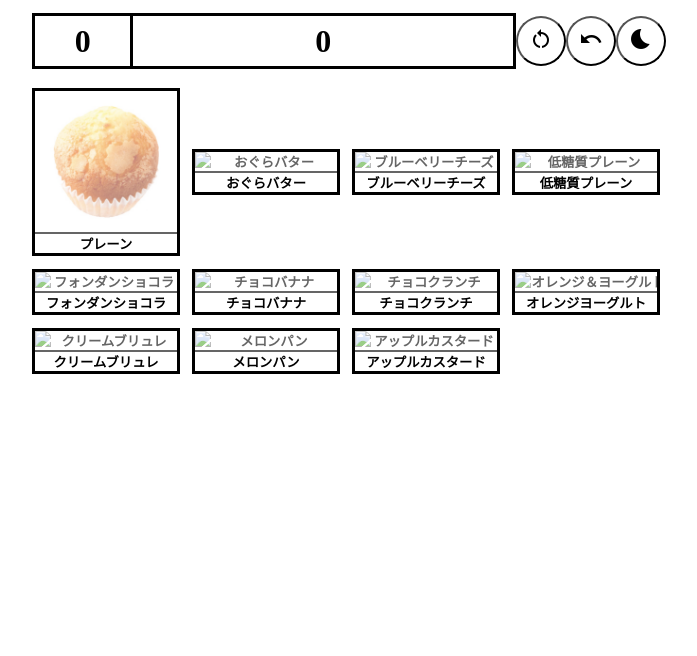
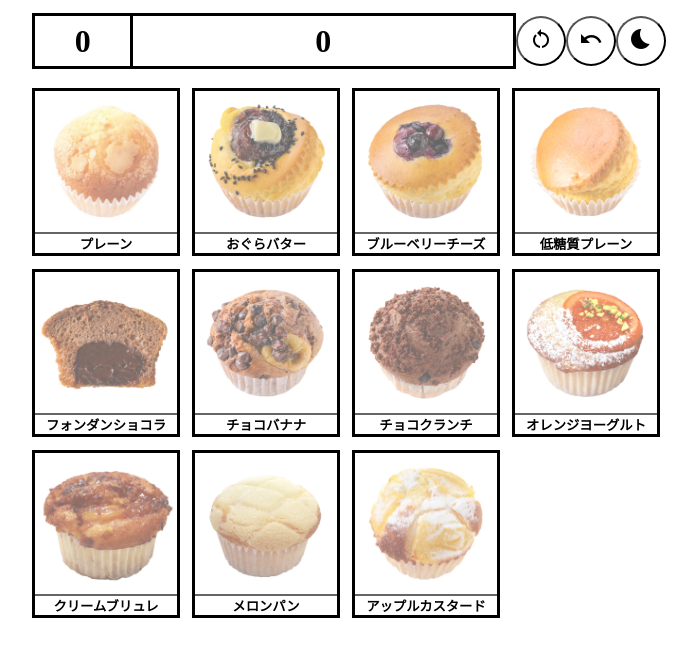
Before and after one commit to ojiro-doi/muffin-calculator, a plain HTML site: page index.html in a window 1280 px wide. Shown: the whole page, without its empty margins (294-991 px from the left). Drawn offline with Linux system fonts and the light colour scheme.

Commit message:
indexファイル修正

```diff
--- a/index.html
+++ b/index.html
@@ -32,22 +32,22 @@
         <div class="btn-wrapper">
             <div class="btn-line a-line">
                 <button class="btn" onclick="buttonClick('btn0')"><img class="image" src="/images/m_Plane.jpg" alt="プレーン"><span class="btn-name">name</span></button>
-                <button class="btn" onclick="buttonClick('btn1')"><img class="image" src="/public/images/m_Ogura.jpg" alt="おぐらバター"><span class="btn-name">name</span></button>
-                <button class="btn" onclick="buttonClick('btn2')"><img class="image" src="/public/images/m_BlueberryCheese.jpg" alt="ブルーベリーチーズ"><span class="btn-name">name</span></button>
-                <button class="btn" onclick="buttonClick('btn3')"><img class="image" src="/public/images/m_LowSugarPlane.jpg" alt="低糖質プレーン"><span class="btn-name">name</span></button>
+                <button class="btn" onclick="buttonClick('btn1')"><img class="image" src="/images/m_Ogura.jpg" alt="おぐらバター"><span class="btn-name">name</span></button>
+                <button class="btn" onclick="buttonClick('btn2')"><img class="image" src="/images/m_BlueberryCheese.jpg" alt="ブルーベリーチーズ"><span class="btn-name">name</span></button>
+                <button class="btn" onclick="buttonClick('btn3')"><img class="image" src="/images/m_LowSugarPlane.jpg" alt="低糖質プレーン"><span class="btn-name">name</span></button>
             </div>
 
             <div class="btn-line b-line">
-                <button class="btn" onclick="buttonClick('btn4')"><img class="image" src="/public/images/m_FondantChocolate.jpg" alt="フォンダンショコラ"><span class="btn-name">name</span></button>
-                <button class="btn" onclick="buttonClick('btn5')"><img class="image" src="/public/images/m_BananaChocolate.jpg" alt="チョコバナナ"><span class="btn-name">name</span></button>
-                <button class="btn" onclick="buttonClick('btn6')"><img class="image" src="/public/images/m_CrunchChocolate.jpg" alt="チョコクランチ"><span class="btn-name">name</span></button>
-                <button class="btn" onclick="buttonClick('btn7')"><img class="image" src="/public/images/m_OrangeYogurt.jpg" alt="オレンジ＆ヨーグルト"><span class="btn-name">name</span></button>
+                <button class="btn" onclick="buttonClick('btn4')"><img class="image" src="/images/m_FondantChocolate.jpg" alt="フォンダンショコラ"><span class="btn-name">name</span></button>
+                <button class="btn" onclick="buttonClick('btn5')"><img class="image" src="/images/m_BananaChocolate.jpg" alt="チョコバナナ"><span class="btn-name">name</span></button>
+                <button class="btn" onclick="buttonClick('btn6')"><img class="image" src="/images/m_CrunchChocolate.jpg" alt="チョコクランチ"><span class="btn-name">name</span></button>
+                <button class="btn" onclick="buttonClick('btn7')"><img class="image" src="/images/m_OrangeYogurt.jpg" alt="オレンジ＆ヨーグルト"><span class="btn-name">name</span></button>
             </div>
 
             <div class="btn-line c-line">
-                <button class="btn" onclick="buttonClick('btn8')"><img class="image" src="/public/images/m_CremeBrulee.jpg" alt="クリームブリュレ"><span class="btn-name">name</span></button>
-                <button class="btn" onclick="buttonClick('btn9')"><img class="image" src="/public/images/m_MelonBread.jpg" alt="メロンパン"><span class="btn-name">name</span></button>
-                <button class="btn" onclick="buttonClick('btn10')"><img class="image" src="/public/images/m_AppleCustard.jpg" alt="アップルカスタード"><span class="btn-name">name</span></button>
+                <button class="btn" onclick="buttonClick('btn8')"><img class="image" src="/images/m_CremeBrulee.jpg" alt="クリームブリュレ"><span class="btn-name">name</span></button>
+                <button class="btn" onclick="buttonClick('btn9')"><img class="image" src="/images/m_MelonBread.jpg" alt="メロンパン"><span class="btn-name">name</span></button>
+                <button class="btn" onclick="buttonClick('btn10')"><img class="image" src="/images/m_AppleCustard.jpg" alt="アップルカスタード"><span class="btn-name">name</span></button>
                 <button class="btn-none">none</button>
                 <!-- <button class="btn" onclick="buttonClick('btn11')"><img class="image" src="" alt="#"><span class="btn-name">name</span></button> -->
             </div>
```
Also changed, not shown: index2.html (+10 -10 lines), 1 other file.
